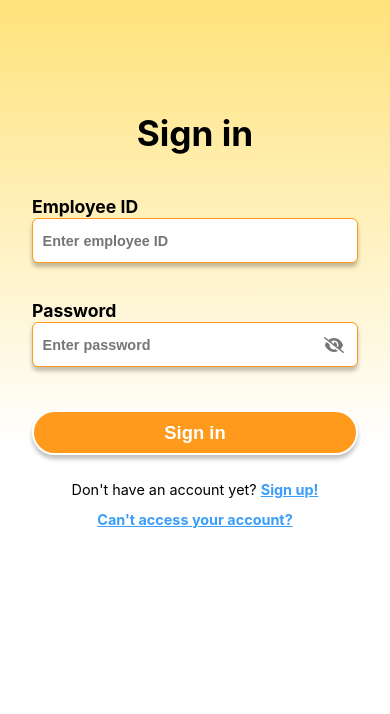
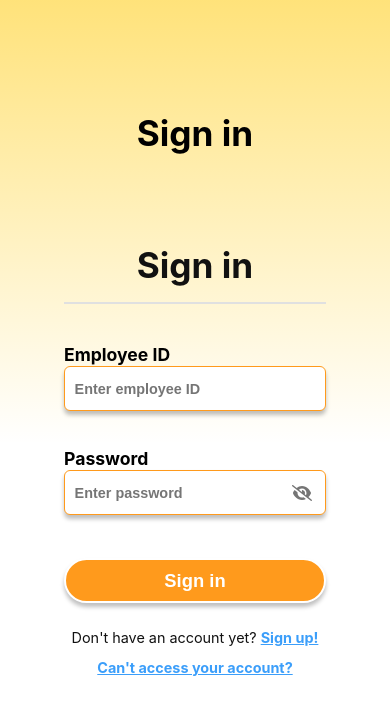
Before and after one commit to ghevia01/chills-restaurant-midterm, a React (Create React App) app: page /login in a window 390 px wide. Shown: the top 714 px of the page. Built offline with nearby package versions, Linux system fonts and the light colour scheme.

Commit message:
feat: refactored, added styles, added login logic and state

```diff
--- a/src/components/Forms/LoginForm/LoginForm.jsx
+++ b/src/components/Forms/LoginForm/LoginForm.jsx
@@ -1,7 +1,7 @@
 import React from "react";
+
+import { Link } from "react-router-dom";
 import { useFormik } from "formik";
-import { sendUserLoginData } from "../../../services/authService";
-
 import * as Yup from "yup";
 
 import InputField from "../../UI/InputField/InputField";
@@ -25,7 +25,8 @@ const loginValidationSchema = Yup.object({
 
 // ---------------------------------------------------- LoginForm Component ---------------------------------------------------->
 
-const LoginForm = () => {
+const LoginForm = ({ onLogin }) => {
+
   // Formik hook, for handling form state, validation and submission.
   const formik = useFormik({
     initialValues: defaultLoginData,
@@ -37,27 +38,24 @@ const LoginForm = () => {
 
   // -------------------------------------------------- Form Handlers -------------------------------------------------->
 
-  // Function for handling form submission
+  // Function to handle form submission
   const handleFormSubmit = async (values) => {
-    // Send form data to backend
-    const { result, data, message } = await sendUserLoginData(values);
-
-    if (result === "success") {
-      console.log(`successful login, ${JSON.stringify(data)}`);
-      // TODO: Add code to log the user in
-    } else {
-      console.log(`unsuccessful login, ${message}`);
-      // TODO: Add code to display error message
+    if (onLogin) {
+      const success = await onLogin(values);
+      if (!success) {
+        // Handle unsuccessful login (e.g., show an error message to the user).
       }
-
-    // Reset form after submission (This is to be removed when the form is connected to the backend)
-    formik.resetForm();
+    }
   };
 
   // --------------------------------------------------      JSX      -------------------------------------------------->
   return (
+    <div className="login-form">
+      <header className="login-header">
+        <h1>Sign in</h1>
+      </header>
+      <div className="section-divider"></div>
       <form
-      className="login-form"
         onSubmit={formik.handleSubmit}
       >
         <InputField
@@ -92,7 +90,23 @@ const LoginForm = () => {
           name="loginBtn"
           text="Sign in"
         />
+
+        <ul className="aux-links-list">
+          <li className="register-text">
+            {`Don't have an account yet? `}
+            <Link to="/register" className="link">
+              Sign up!
+            </Link>
+          </li>
+
+          <li className="access-help-text">
+            <Link to="/login" className="link">
+              Can't access your account?
+            </Link>
+          </li>
+        </ul>
       </form>
+    </div>
   );
 };
 
--- a/src/components/Forms/LoginForm/login-form-styles.css
+++ b/src/components/Forms/LoginForm/login-form-styles.css
@@ -1,8 +1,27 @@
 .login-form {
-    display: flex;
-    align-items: center;
-    flex-direction: column;
+    width: 28rem;
+    height: 34rem;
+    padding: 1.5rem 3rem;
+    border-radius: 20px;
+    border: 1px solid #FF9A1C;
+    background: #ffffff;
+    box-shadow: 0px 4px 4px 0px rgba(0, 0, 0, 0.25);
+}
+
+.login-header {
     width: 100%;
+}
+
+.login-header h1 {
+    text-align: center;
+    font-size: 2.2rem;
+    font-weight: 700;
+    color: #111;
+}
+
+.section-divider {
+    border: 1px solid #e0e0e0;
+    margin: 1rem 0 2.5rem 0;
 }
 
 .form-btn {
@@ -10,6 +29,32 @@
     height: 2.8rem;
     margin-top: 0.4rem;
     margin-bottom: 0.8rem;
+}
+
+.aux-links-list {
+    width: 100%;
+    list-style: none;
+}
+
+.aux-links-list li {
+    margin: 0.8rem 0;
+    color: #111;
+    text-align: center;
+    font-size: 0.9rem;
+    font-weight: 400;
+    text-decoration: none;
+}
+
+.link {
+    color: #3b9efa;
+    font-size: 0.9rem;
+    font-weight: 700;
+    text-decoration-line: underline;
+    cursor: pointer;
+}
+
+.link:hover {
+    color: #0084ff;
 }
 
 /* Mobile devices (480px) */
@@ -26,3 +71,41 @@
         font-size: 1rem;
     }
 }
+
+/* Mobile devices – 320px — 480px */
+@media (max-width: 480px) {
+    .login-form {
+        width: 100%;
+        height: 100%;
+        padding: 3rem 2rem 0 2rem;
+        border: none;
+        background: none;
+        box-shadow: none;
+    }
+}
+
+/* iPads, Tablets – 481px — 768px */
+@media (min-width: 481px) and (max-width: 768px) {
+    .login-form {
+        width: 24rem;
+        height: 29rem;
+        padding: 2.3rem 2.2rem 0 2.2rem;
+    }
+
+    .login-header {
+        margin-bottom: 2.4rem;
+    }
+
+    .login-form h1 {
+        font-size: 1.8rem;
+    }
+
+    .aux-links-list li {
+        margin: 0.6rem 0.4rem;
+        font-size: 0.8rem;
+    }
+
+    .link {
+        font-size: 0.8rem;
+    }
+}
```
Lines whose indentation alone changed are shown as unchanged.
